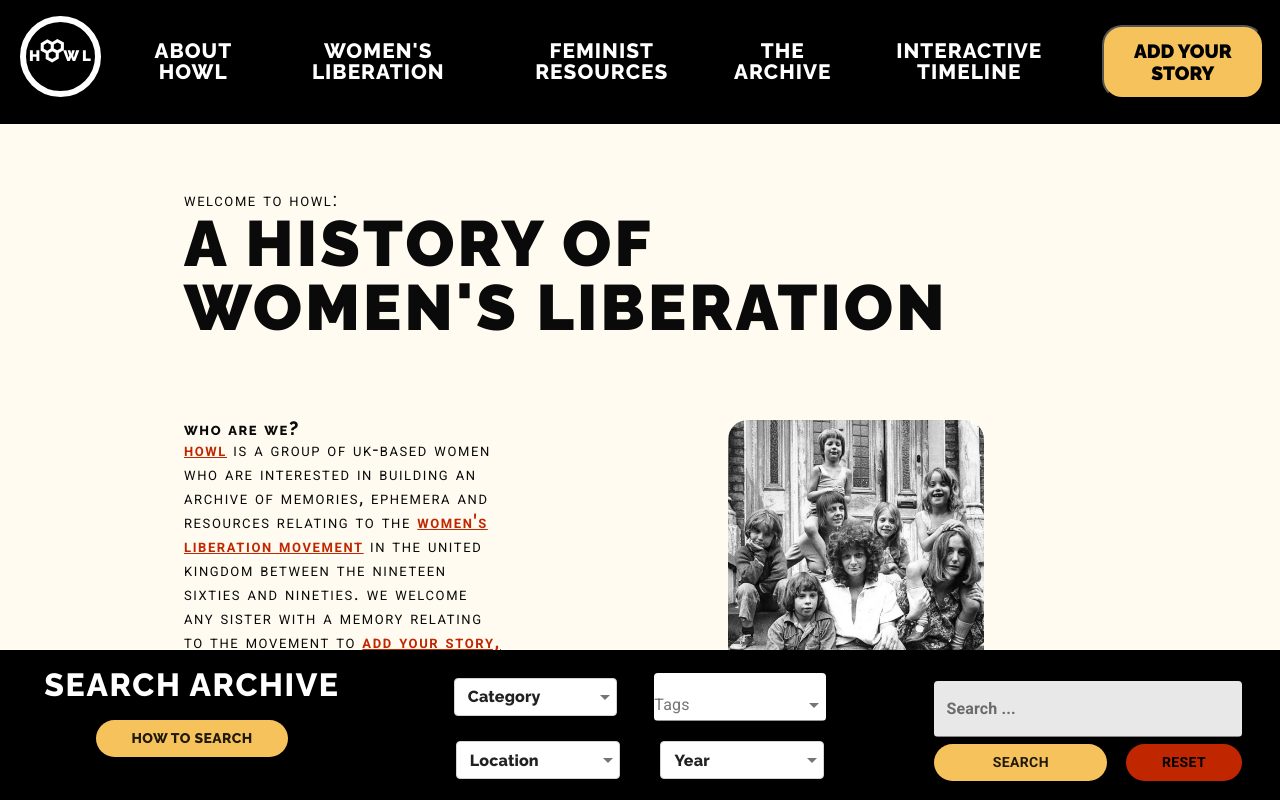
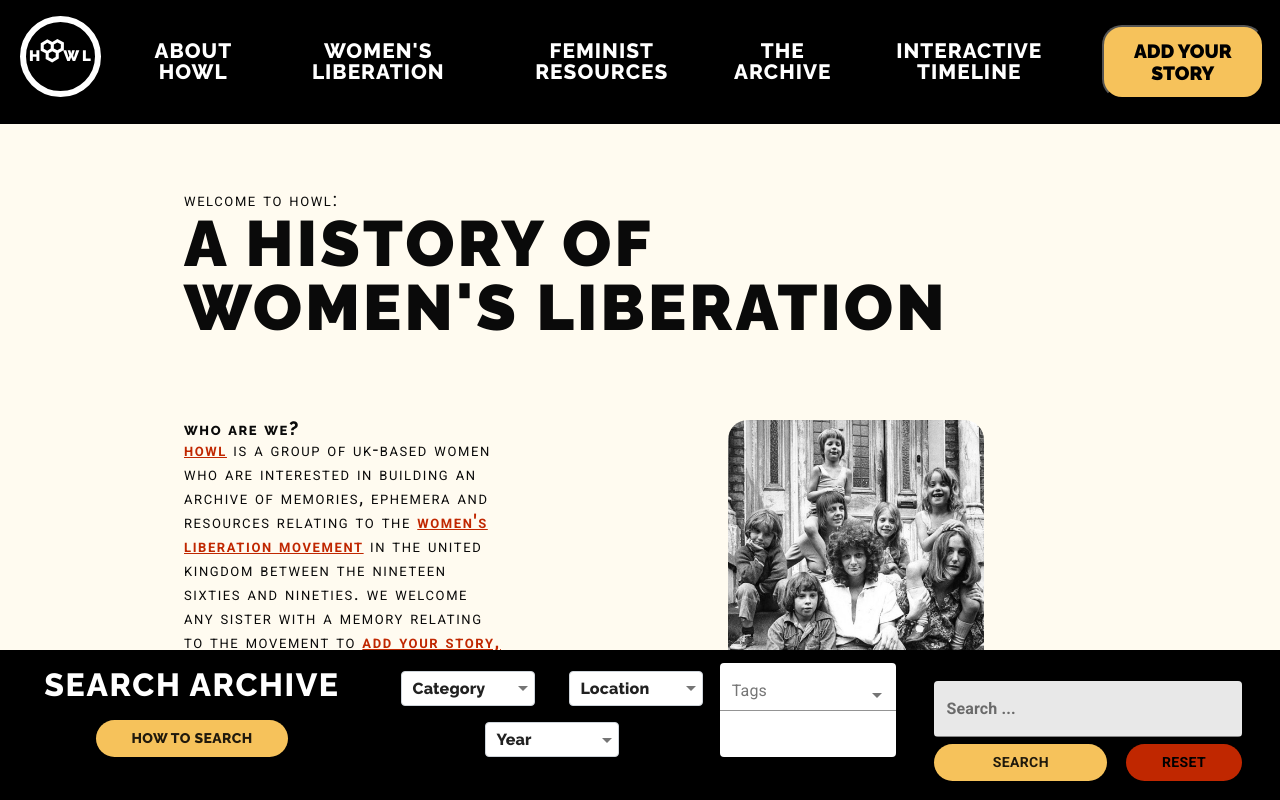
Before and after one commit to founders-programme-2/howl, a React (Create React App) app in the folder client/: page / in a window 1280 px wide. Shown: the top 800 px of the page. Built offline with nearby package versions, Linux system fonts and the light colour scheme; what react-a11y would draw is missing.

Commit message:
make tags a sibling component of FormControl

```diff
--- a/client/src/Components/Common/Footer/index.js
+++ b/client/src/Components/Common/Footer/index.js
@@ -87,34 +87,6 @@ class Footer extends Component {
                 {renderSelectItems(categories)}
               </Select>
 
-              <FormControl className={classes.multipleSelectFormControl}>
-                <InputLabel htmlFor="selectMultipleCheckbox" className={classes.MultipleSelectInputLabel} >Tags</InputLabel>
-                <Select
-                  multiple
-                  value={tags}
-                  input={<Input id="selectMultipleCheckbox" aria-label="Tags" />}
-                  renderValue={selected => (
-                    <div className={classes.chips}>
-                      {selected.map(value => (
-                        <Chip
-                          key={value}
-                          label={value}
-                          className={classes.chip}
-                        />
-                      ))}
-                    </div>
-                  )}
-                  MenuProps={MenuProps}
-                >
-                  {tagsArr.map(tag => (
-                    <MenuItem key={tag} value={tag}>
-                      <Checkbox checked={tags.indexOf(tag) > -1} />
-                      <ListItemText primary={tag} />
-                    </MenuItem>
-                  ))}
-                </Select>
-              </FormControl>
-
               <Select
                 className={classes.select}
                 value="Location"
@@ -148,6 +120,42 @@ class Footer extends Component {
                 {renderSelectItems(yearsGenerator())}
               </Select>
             </FormControl>
+            <FormControl
+              variant="filled"
+              className={classes.multipleSelectFormControl}
+            >
+              <InputLabel
+                htmlFor="selectMultipleCheckbox"
+                className={classes.MultipleSelectInputLabel}
+              >
+                Tags
+              </InputLabel>
+              <Select
+                className={classes.tagsSelect}
+                multiple
+                value={tags}
+                input={<Input id="selectMultipleCheckbox" aria-label="Tags" />}
+                renderValue={selected => (
+                  <div className={classes.chips}>
+                    {selected.map(value => (
+                      <Chip
+                        key={value}
+                        label={value}
+                        className={classes.chip}
+                      />
+                    ))}
+                  </div>
+                )}
+                MenuProps={MenuProps}
+              >
+                {tagsArr.map(tag => (
+                  <MenuItem key={tag} value={tag}>
+                    <Checkbox checked={tags.indexOf(tag) > -1} />
+                    <ListItemText primary={tag} />
+                  </MenuItem>
+                ))}
+              </Select>
+            </FormControl>
           </FilterDiv>
 
           <SearchDiv>
```
